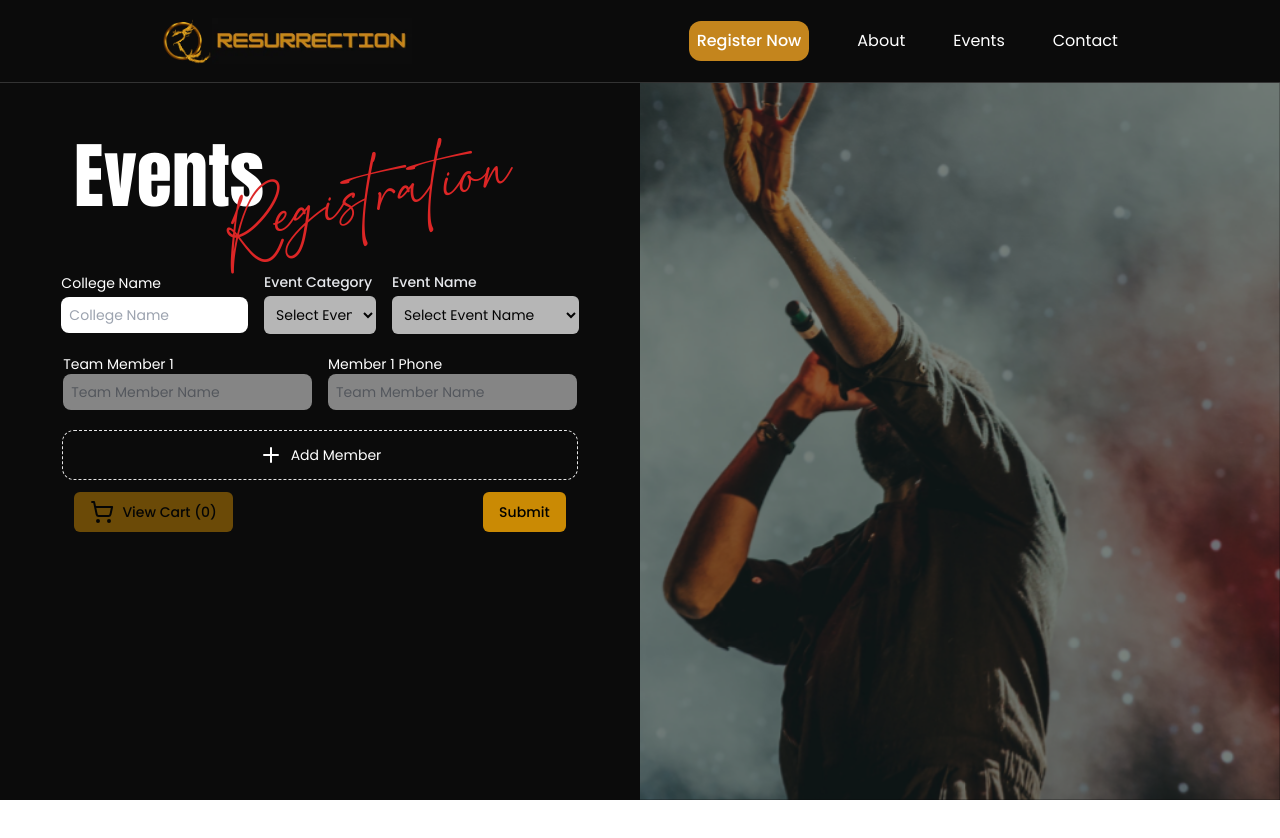
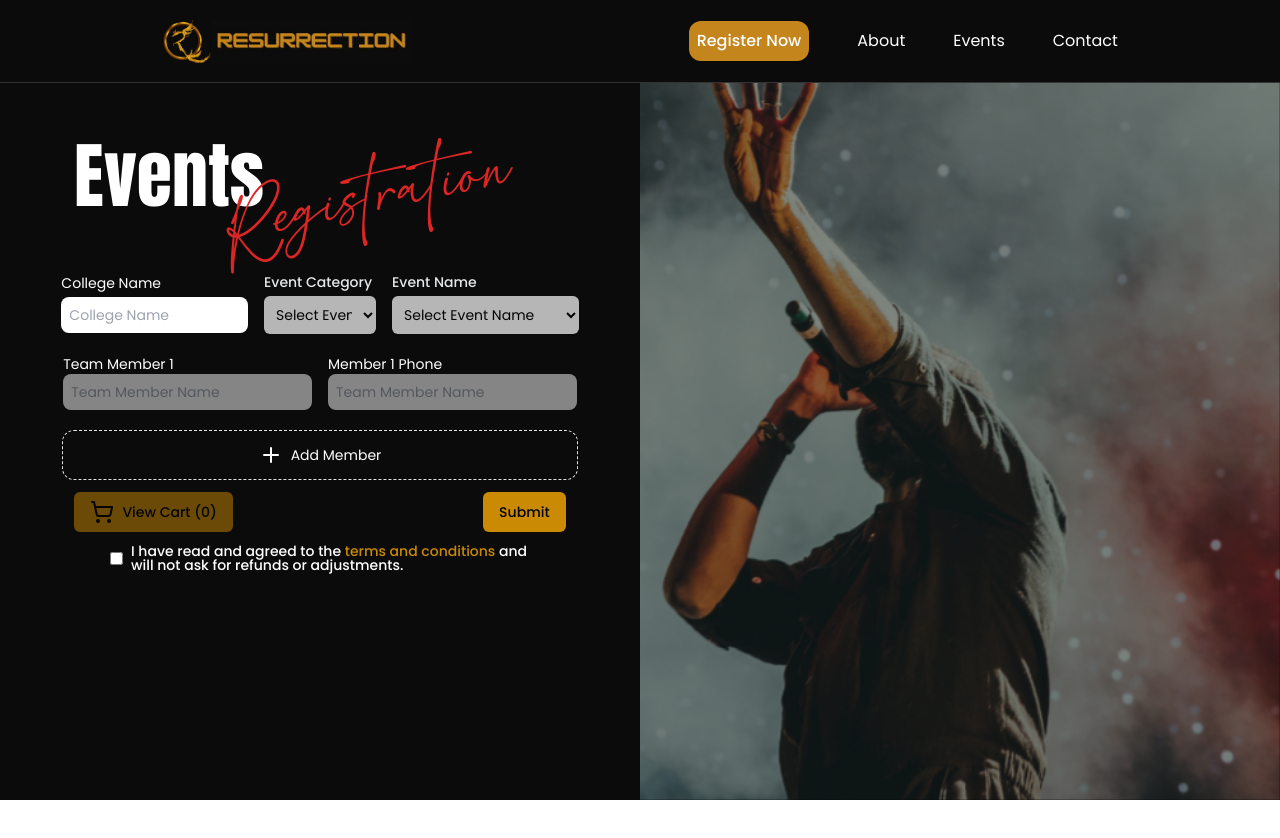
Before and after one commit to tabishnaqvi1311/resurrection-2k24, a Next.js app: page /register in a window 1280 px wide. Shown: the top 838 px of the page. Built offline with nearby package versions, Linux system fonts and the light colour scheme.

Commit message:
added checkbox

```diff
--- a/package.json
+++ b/package.json
@@ -12,6 +12,7 @@
   "dependencies": {
     "@prisma/client": "^5.19.1",
     "@radix-ui/react-alert-dialog": "^1.1.1",
+    "@radix-ui/react-checkbox": "^1.1.1",
     "@radix-ui/react-dialog": "^1.1.1",
     "@radix-ui/react-slot": "^1.1.0",
     "class-variance-authority": "^0.7.0",
--- a/src/components/Form.tsx
+++ b/src/components/Form.tsx
@@ -27,6 +27,7 @@
     const [data, setData] = useState(initialData);
     const [progress, setProgress] = useState(0);
     const [isSubmitting, setIsSubmitting] = useState(false);
+    const [checked, setChecked] = useState(false);
 
     const updateFields = (fields: any) => {
         setData((prev) => {
@@ -55,6 +56,13 @@
         if (!isLastStep) return next();
         if (cart.length === 0) {
             toast.warning("Please select atleast one event", {
+                theme: "dark",
+                position: "top-right",
+            });
+            return;
+        }
+        if (!checked) {
+            toast.warning("Please agree to the terms and conditions", {
                 theme: "dark",
                 position: "top-right",
             });
@@ -163,6 +171,21 @@
                         {isLastStep ? "Submit" : "Next"}
                     </Button>
                 </div>
+                <div className="flex items-center space-x-2 w-3/4">
+                    <input
+                        type="checkbox"
+                        id="terms"
+                        name="terms"
+                        checked={checked}
+                        onChange={(e) => setChecked(e.target.checked)}
+                    />
+                    <label
+                        htmlFor="terms"
+                        className="text-sm font-medium leading-none peer-disabled:cursor-not-allowed peer-disabled:opacity-70"
+                    >
+                        I have read and agreed to the <a href="#" className="text-yellow-600">terms and conditions</a> and will not ask for refunds or adjustments.
+                    </label>
+                </div>
             </form>
         </div>
 
--- /dev/null
+++ b/src/components/ui/checkbox.tsx
@@ -0,0 +1,30 @@
+"use client"
+
+import * as React from "react"
+import * as CheckboxPrimitive from "@radix-ui/react-checkbox"
+import { Check } from "lucide-react"
+
+import { cn } from "@/lib/utils"
+
+const Checkbox = React.forwardRef<
+  React.ElementRef<typeof CheckboxPrimitive.Root>,
+  React.ComponentPropsWithoutRef<typeof CheckboxPrimitive.Root>
+>(({ className, ...props }, ref) => (
+  <CheckboxPrimitive.Root
+    ref={ref}
+    className={cn(
+      "peer h-4 w-4 shrink-0 rounded-sm border border-primary ring-offset-background focus-visible:outline-none focus-visible:ring-2 focus-visible:ring-ring focus-visible:ring-offset-2 disabled:cursor-not-allowed disabled:opacity-50 data-[state=checked]:bg-primary data-[state=checked]:text-primary-foreground",
+      className
+    )}
+    {...props}
+  >
+    <CheckboxPrimitive.Indicator
+      className={cn("flex items-center justify-center text-current")}
+    >
+      <Check className="h-4 w-4" />
+    </CheckboxPrimitive.Indicator>
+  </CheckboxPrimitive.Root>
+))
+Checkbox.displayName = CheckboxPrimitive.Root.displayName
+
+export { Checkbox }
```
Also changed, not shown: 1 other file (tests, documents, lock files or other folders).
